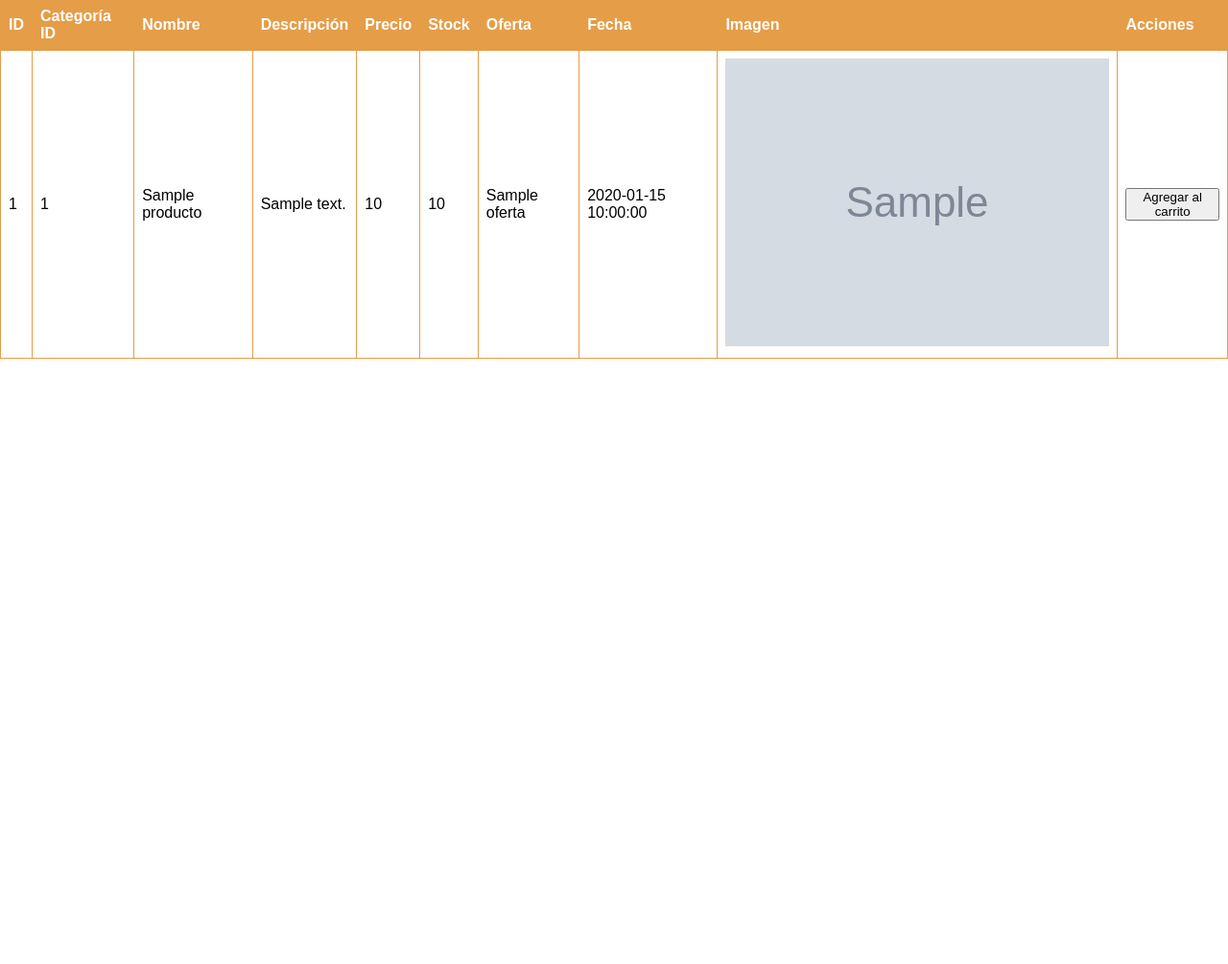
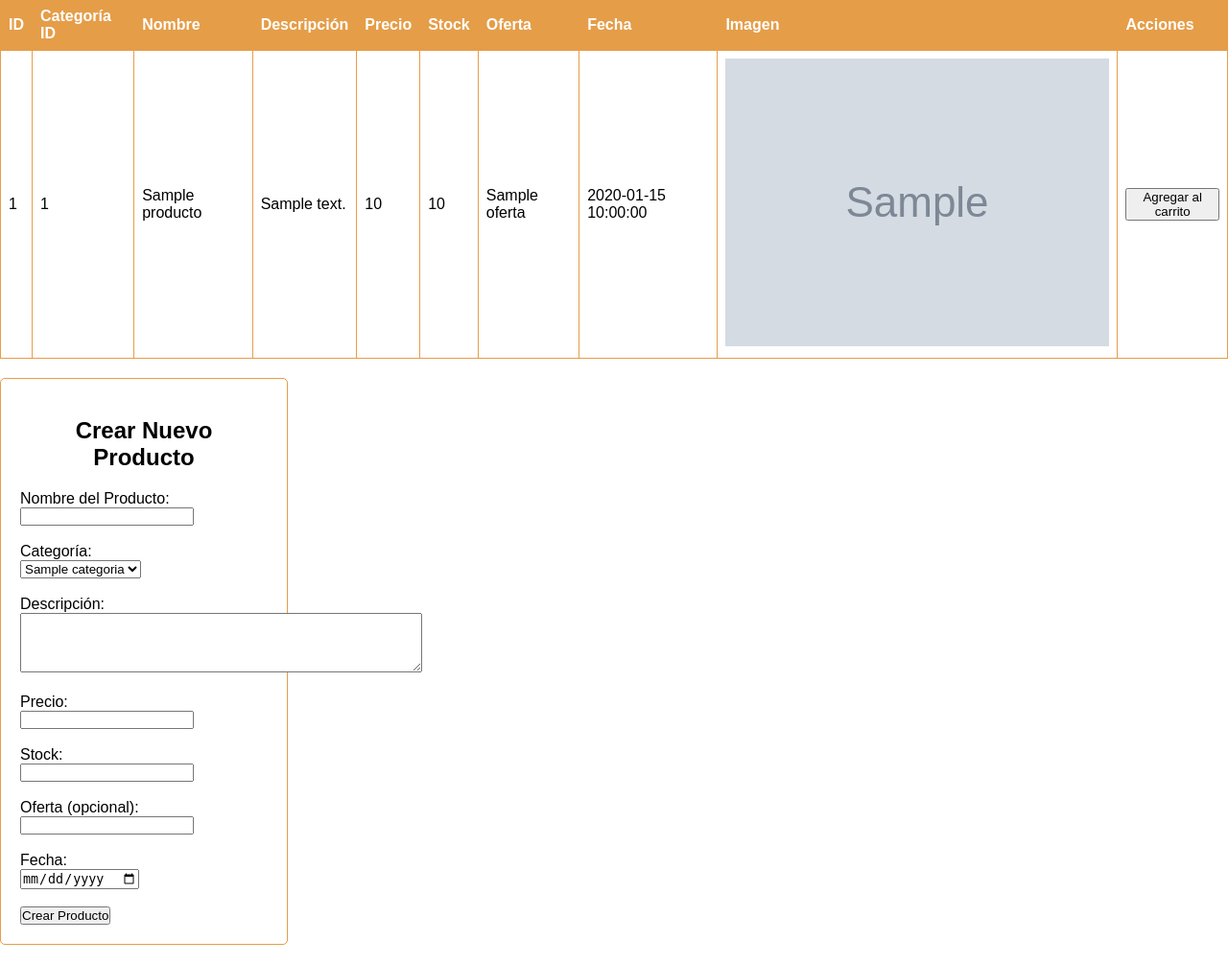
Before and after one commit to LuciaRol/zapateria, a PHP site: template src/Views/mostrarProductos.php in a window 1280 px wide. Shown: the part 87-1092 px from the top of the page at 96% size. Before the commit the page ends 461 px from the top, so only its background shows below. Run offline with PHP 8.4, Linux system fonts and the light colour scheme; the template is opened without the code that fills it: most values are stand-ins (such as "Sample title", 1, 10 or a date in 2020); grey boxes marked "Sample" are stand-in pictures; some libraries are stand-ins or nearby versions.

Commit message:
registro de nuevos productos operativo

```diff
--- a/src/Services/ProductosService.php
+++ b/src/Services/ProductosService.php
@@ -12,8 +12,9 @@
             return $this->productosRepository->findAll();
         }
 
-        public function guardarproducto(string $nombreproducto): bool {
-            return $this->productosRepository->guardarproducto($nombreproducto);
+
+        public function guardarProducto(int $categoria_id, string $nombreProducto, string $descripcion, float $precio, int $stock, ?string $oferta, string $fecha, string $imagen): bool {
+            return $this->productosRepository->guardarProducto($categoria_id, $nombreProducto, $descripcion, $precio, $stock, $oferta, $fecha, $imagen);
         }
 
         public function obtenerProductoPorId(int $id): ?array {
--- a/src/Views/mostrarProductos.php
+++ b/src/Views/mostrarProductos.php
@@ -54,6 +54,37 @@
             <p>No hay productos disponibles.</p>
         <?php endif; ?>
 
+        <div class="card">
+        <div class="card-body">
+            <h2 class="card-h2">Crear Nuevo Producto</h2>
+            <form action="<?= BASE_URL ?>nuevo_producto" method="POST">
+                <label for="nuevo_producto">Nombre del Producto:</label><br>
+                <input type="text" id="nuevo_producto" name="nuevo_producto" required><br><br>
+                <label for="categoria">Categoría:</label><br>
+                <select id="categoria" name="categoria" required>
+                    <?php foreach ($categorias as $categoria): ?>
+                        <option value="<?php echo htmlspecialchars($categoria->getId(), ENT_QUOTES, 'UTF-8'); ?>"><?php echo htmlspecialchars($categoria->getNombre(), ENT_QUOTES, 'UTF-8'); ?></option>
+                    <?php endforeach; ?>
+                </select><br><br>
+                <label for="descripcion">Descripción:</label><br>
+                <textarea id="descripcion" name="descripcion" rows="4" cols="50"></textarea><br><br>
+
+                <label for="precio">Precio:</label><br>
+                <input type="number" id="precio" name="precio" step="0.01" required><br><br>
+
+                <label for="stock">Stock:</label><br>
+                <input type="number" id="stock" name="stock" required><br><br>
+
+                <label for="oferta">Oferta (opcional):</label><br>
+                <input type="text" id="oferta" name="oferta"><br><br>
+
+                <label for="fecha">Fecha:</label><br>
+                <input type="date" id="fecha" name="fecha" required><br><br>
+
+                <input type="submit" value="Crear Producto"> <!-- Cambiado el texto del botón para reflejar que se está creando un producto -->
+            </form>
+        </div>
+    </div>
     </main>
 </body>
 </html>
```
Also changed, not shown: src/Controllers/CategoriasController.php (+17 -11 lines), src/Controllers/ProductosController.php (+43 -2 lines), src/Repositories/ProductosRepository.php (+13 -3 lines), src/Routes/Routes.php (+17 -0 lines).
